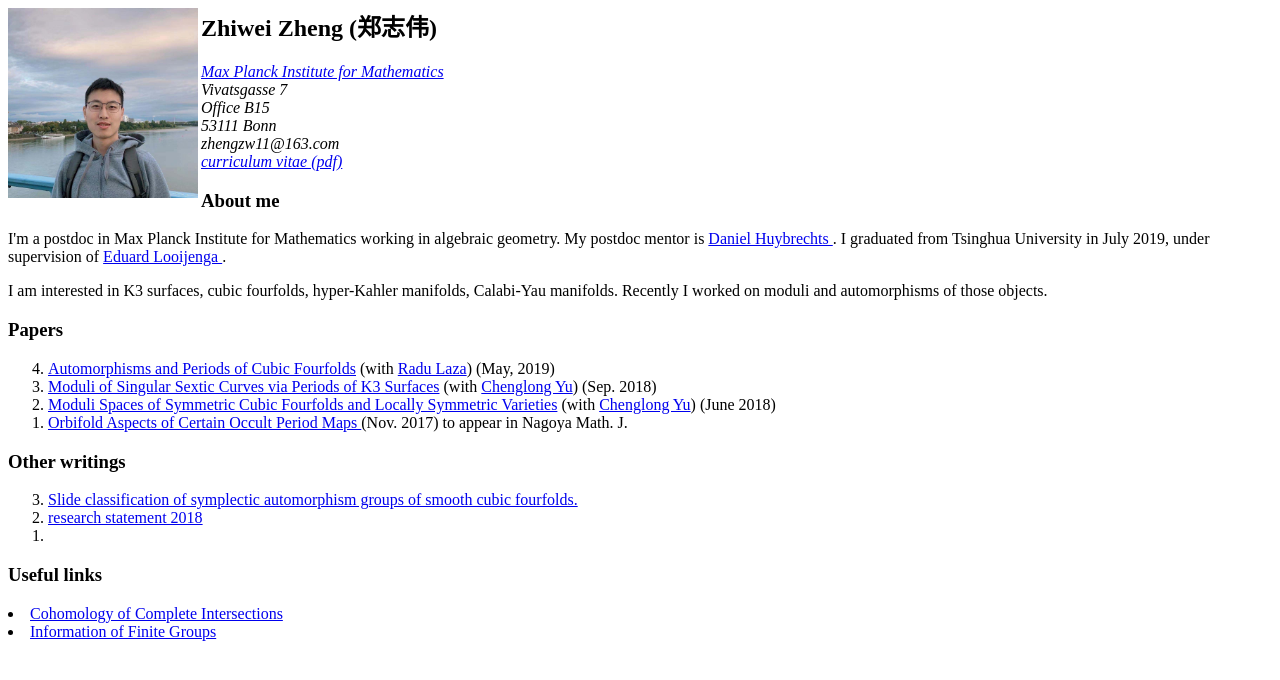
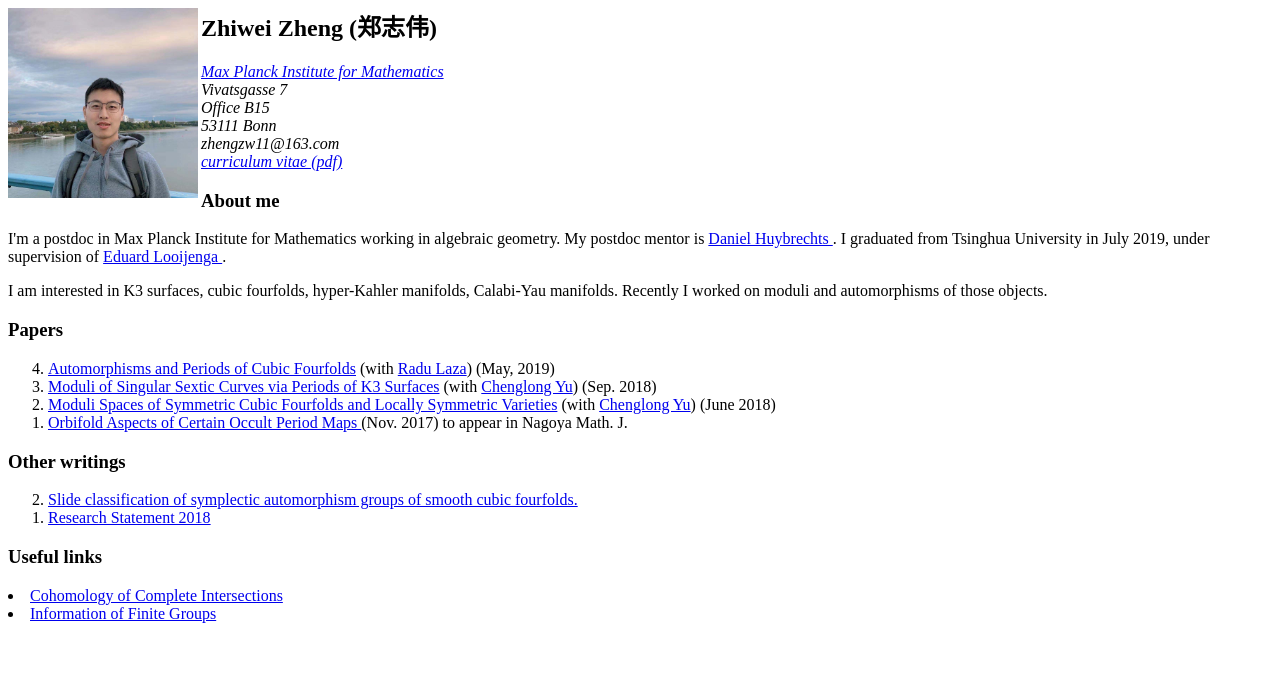
Before and after one commit to ZhengZhiweiMath/homepage, a plain HTML site: page index.html in a window 1280 px wide. Drawn offline with Linux system fonts and the light colour scheme.

Commit message:
Update index.html

```diff
--- a/index.html
+++ b/index.html
@@ -46,7 +46,7 @@ zhengzw11@163.com <br>
 
 <ol reversed>
 <li> <a href="classification of symplectic automorphism groups of smooth cubic fourfolds.pdf">Slide classification of symplectic automorphism groups of smooth cubic fourfolds.</a> </li>
-<li> <a href="research statement Zhiwei Zheng 2018.pdf" > research statement 2018 </a><li>
+<li> <a href="research statement Zhiwei Zheng 2018.pdf">Research Statement 2018</a></li>
 </ol>
 
 
```
